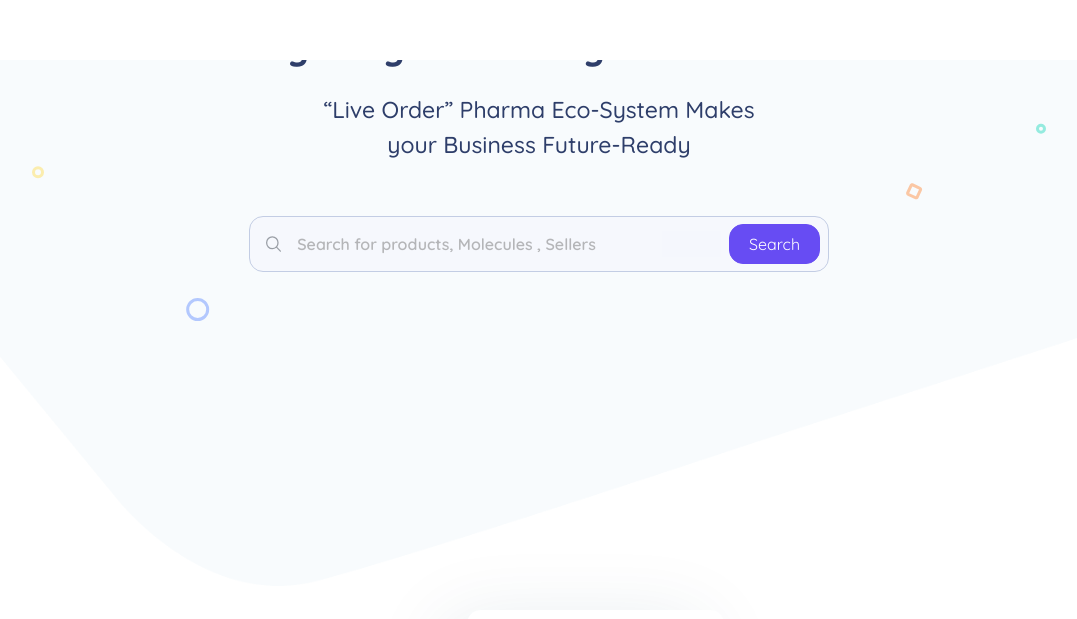
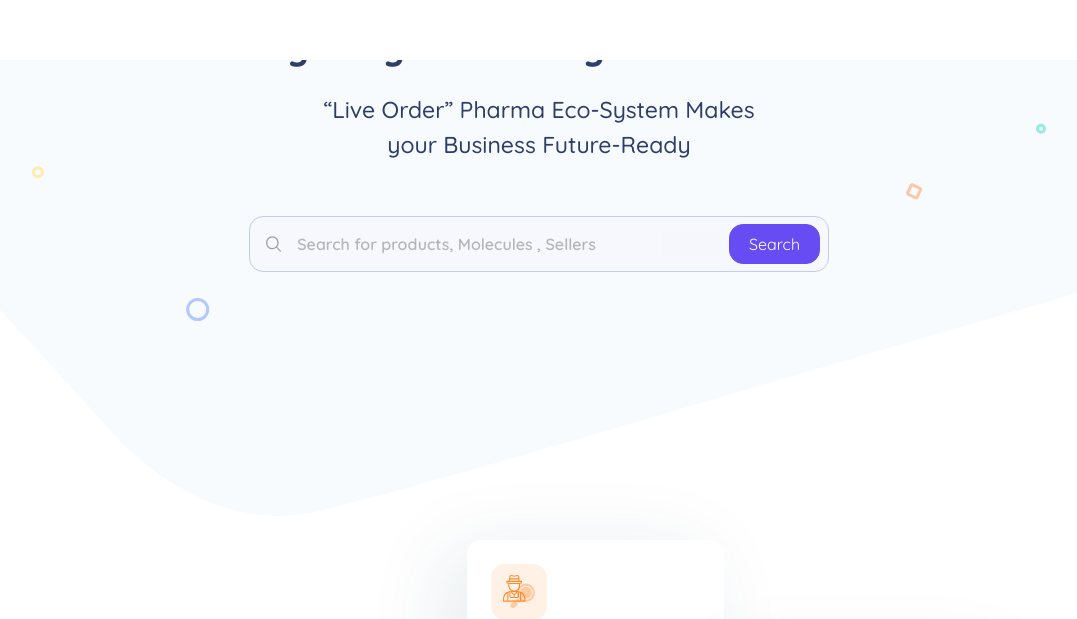
Before and after one commit to ssekaran4u/liveorder3.0-react-pre, a React (Create React App) app: page / in a window 1280 px wide. Shown: the part 204-823 px from the top of the page, without its empty margins (101-1178 px from the left). Built offline with nearby package versions, Linux system fonts and the light colour scheme.

Commit message:
Hero section, testimonials fix

```diff
--- a/src/Components/HeroSection/HeroSection.css
+++ b/src/Components/HeroSection/HeroSection.css
@@ -1,5 +1,6 @@
 .HeroSection {
-  padding: 64px 0 196px 0;
+  /* padding: 64px 0 196px 0; */
+  padding: 64px 0 126px 0;
   margin-top: 96px;
   font-family: "Quicksand", sans-serif;
   background: url("../../Images/hero_bg.png") no-repeat center/cover;
--- a/src/Components/Testimonials/TestimonialContent.js
+++ b/src/Components/Testimonials/TestimonialContent.js
@@ -1,6 +1,6 @@
 import WellNess from "../../Images/Wellness.png";
 import Mahaveer from "../../Images/mahaveer.png";
-import Tesmed from "../../Images/Tasmed.png";
+import Tesmed from "../../Images/Tas med@3x.png";
 import Netmeds from "../../Images/netmeds.png";
 import FrankRoss from "../../Images/FrankRoss.png";
 import Paras from "../../Images/Paras.png";
--- a/src/Components/Testimonials/Testimonials.css
+++ b/src/Components/Testimonials/Testimonials.css
@@ -58,7 +58,7 @@
   background: #ffffff;
   border-radius: 50%;
   transition: 1.5s ease-in-out;
-  box-shadow: -20.8px 12px 79px 0 rgb(16 66 97 / 35%);
+  box-shadow: -20.8px 12px 79px 0 rgb(16 66 97 / 20%);
 }
 
 .clientLogos img {
```
Also changed, not shown: src/Images/Tas med@3x.png (added).
